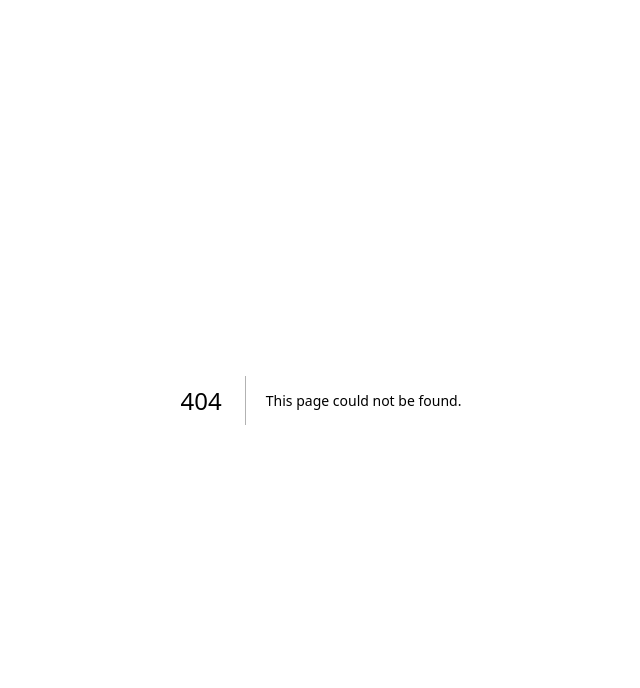
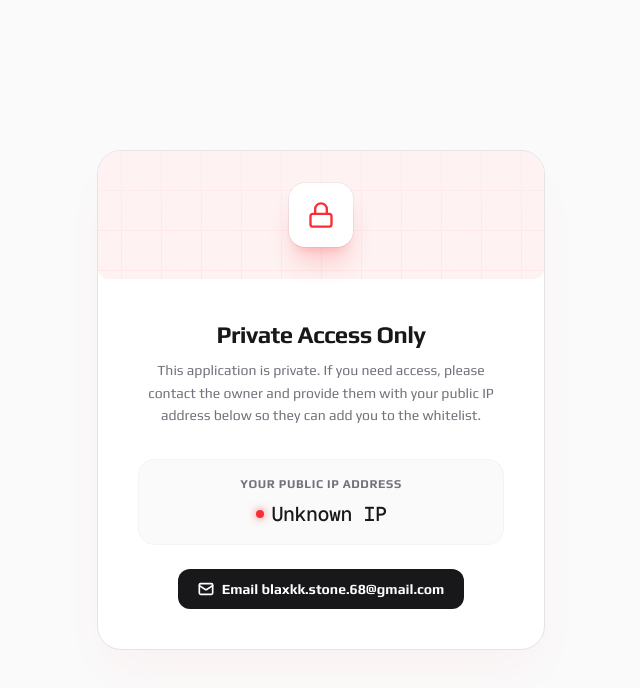
Before and after one commit to sotheareac009/my-telegram-app, a Next.js app: page /access-denied in a window 1280 px wide. Before the commit this address had no page. Shown: the top 688 px of the page, without its empty margins (319-959 px from the left). Built offline with nearby package versions, Linux system fonts and the light colour scheme; a web font is replaced by a local one.

Commit message:
update access denied UI with contact email

```diff
--- /dev/null
+++ b/src/app/access-denied/page.tsx
@@ -0,0 +1,69 @@
+import { headers } from "next/headers";
+
+export default async function AccessDenied() {
+  const headersList = await headers();
+  const blockedIp = headersList.get("x-blocked-ip") || "Unknown IP";
+
+  return (
+    <div className="flex min-h-dvh flex-col items-center justify-center bg-zinc-50 px-4 py-12 sm:px-6 lg:px-8 dark:bg-zinc-950">
+      <div className="w-full max-w-md overflow-hidden rounded-3xl border border-zinc-200 bg-white shadow-2xl shadow-red-500/5 dark:border-zinc-800 dark:bg-zinc-900 dark:shadow-red-500/10">
+
+        {/* Header pattern area */}
+        <div className="relative flex h-32 flex-col items-center justify-center rounded-[10px] bg-red-50 dark:bg-red-950/30">
+          <div className="absolute inset-0 overflow-hidden">
+            <svg className="absolute left-[50%] top-0 h-[48rem] w-[128rem] -translate-x-[50%] stroke-red-200/50 [mask-image:radial-gradient(64rem_34rem_at_center,white,transparent)] dark:stroke-red-900/30" aria-hidden="true">
+              <defs>
+                <pattern id="grid-pattern" width="40" height="40" patternUnits="userSpaceOnUse" x="50%" y="-1">
+                  <path d="M.5 40V.5H40" fill="none"></path>
+                </pattern>
+              </defs>
+              <rect width="100%" height="100%" strokeWidth="0" fill="url(#grid-pattern)"></rect>
+            </svg>
+          </div>
+
+          <div className="relative z-10 flex h-16 w-16 items-center justify-center rounded-2xl bg-white shadow-xl shadow-red-500/20 ring-1 ring-zinc-900/5 dark:bg-zinc-800 dark:ring-white/10">
+            <svg width="28" height="28" viewBox="0 0 24 24" fill="none" stroke="currentColor" strokeWidth="2" strokeLinecap="round" strokeLinejoin="round" className="text-red-500">
+              <rect x="3" y="11" width="18" height="11" rx="2" ry="2" />
+              <path d="M7 11V7a5 5 0 0 1 10 0v4" />
+            </svg>
+          </div>
+        </div>
+
+        {/* Content */}
+        <div className="px-6 py-8 text-center sm:p-10">
+          <h1 className="text-2xl font-bold tracking-tight text-zinc-900 dark:text-zinc-100">
+            Private Access Only
+          </h1>
+          <p className="mt-2 text-sm leading-relaxed text-zinc-500 dark:text-zinc-400">
+            This application is private. If you need access, please contact the owner and provide them with your public IP address below so they can add you to the whitelist.
+          </p>
+
+          <div className="mt-8 rounded-2xl border border-zinc-100 bg-zinc-50 p-4 dark:border-zinc-800/80 dark:bg-zinc-950/50">
+            <p className="text-xs font-semibold uppercase tracking-wider text-zinc-500 dark:text-zinc-400">
+              Your Public IP Address
+            </p>
+            <div className="mt-2 flex items-center justify-center gap-2">
+              <div className="h-2 w-2 rounded-full bg-red-500 shadow-[0_0_8px_rgba(239,68,68,0.8)]" />
+              <p className="font-mono text-xl font-medium tracking-tight text-zinc-900 dark:text-zinc-100">
+                {blockedIp}
+              </p>
+            </div>
+          </div>
+
+          <div className="mt-6">
+            <a
+              href="mailto:blaxkk.stone.68@gmail.com"
+              className="inline-flex items-center gap-2 rounded-xl bg-zinc-900 px-5 py-2.5 text-sm font-semibold text-white transition-all hover:-translate-y-0.5 hover:bg-zinc-800 hover:shadow-lg dark:bg-white dark:text-zinc-900 dark:hover:bg-zinc-200"
+            >
+              <svg width="16" height="16" viewBox="0 0 24 24" fill="none" stroke="currentColor" strokeWidth="2.5" strokeLinecap="round" strokeLinejoin="round">
+                <rect x="2" y="4" width="20" height="16" rx="2" />
+                <path d="m22 7-8.97 5.7a1.94 1.94 0 0 1-2.06 0L2 7" />
+              </svg>
+              Email blaxkk.stone.68@gmail.com
+            </a>
+          </div>
+        </div>
+      </div>
+    </div>
+  );
+}
--- a/src/middleware.ts
+++ b/src/middleware.ts
@@ -2,8 +2,12 @@ import { NextResponse } from 'next/server';
 import type { NextRequest } from 'next/server';
 
 export function middleware(request: NextRequest) {
+  // Prevent infinite loop if already on the access-denied page
+  if (request.nextUrl.pathname === '/access-denied') {
+    return NextResponse.next();
+  }
+
   // If no IPs are configured, it will default to an empty list and block everyone
-  // EXCEPT localhost.
   const whitelistedIpsRaw = process.env.WHITELISTED_IPS || "";
 
   // Parse the comma-separated list of IPs
@@ -28,20 +32,14 @@ export function middleware(request: NextRequest) {
   if (ip && !whitelistedIps.includes(ip)) {
     console.log(`[Middleware] Blocked request from unauthorized IP: ${ip}`);
 
-    // Return a 403 Forbidden response with a clean error message
-    return new NextResponse(
-      JSON.stringify({
-        error: "Access Denied",
-        message: "Your IP address is not whitelisted.",
-        yourIp: ip
-      }),
-      {
-        status: 403,
-        headers: {
-          'Content-Type': 'application/json',
-        },
-      }
-    );
+    // Rewrite to the custom access denied page and pass the IP in headers
+    const url = request.nextUrl.clone();
+    url.pathname = '/access-denied';
+
+    const response = NextResponse.rewrite(url);
+    response.headers.set('x-blocked-ip', ip || 'Unknown');
+
+    return response;
   }
 
   return NextResponse.next();
```
